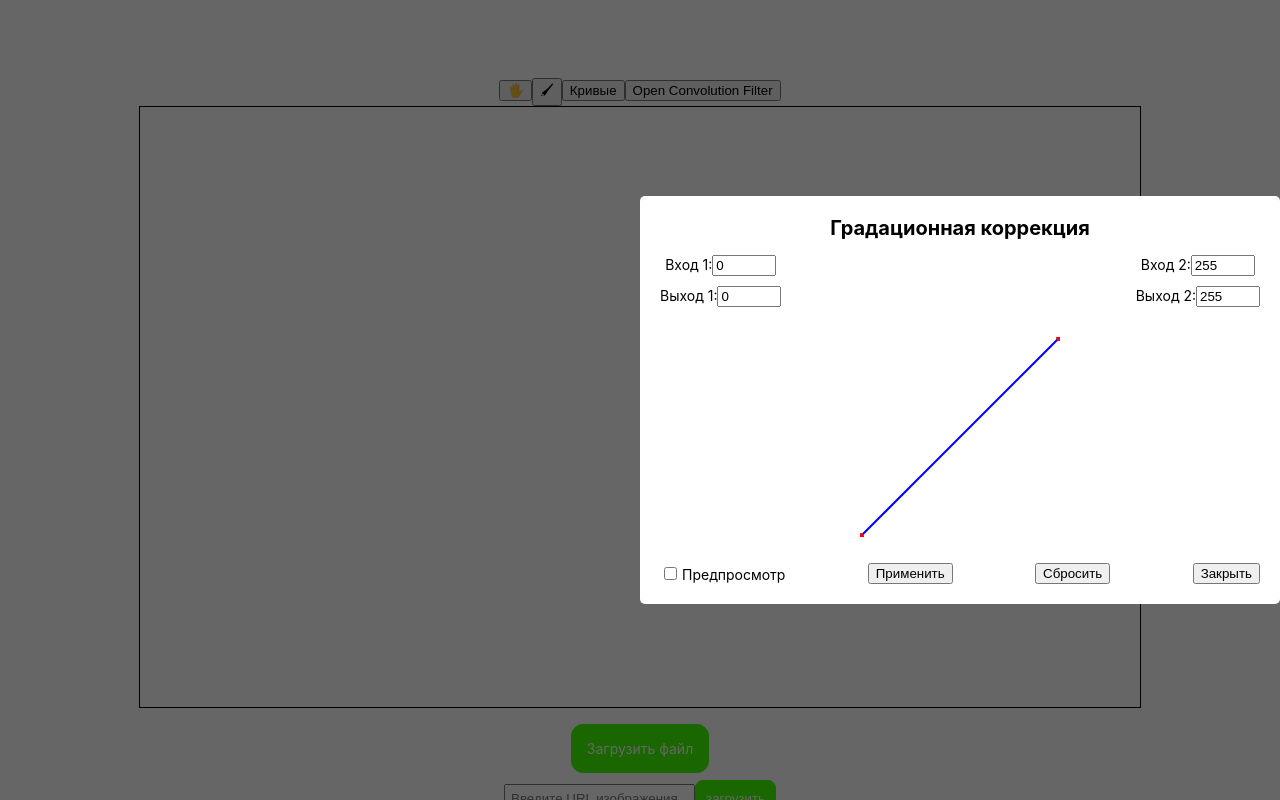
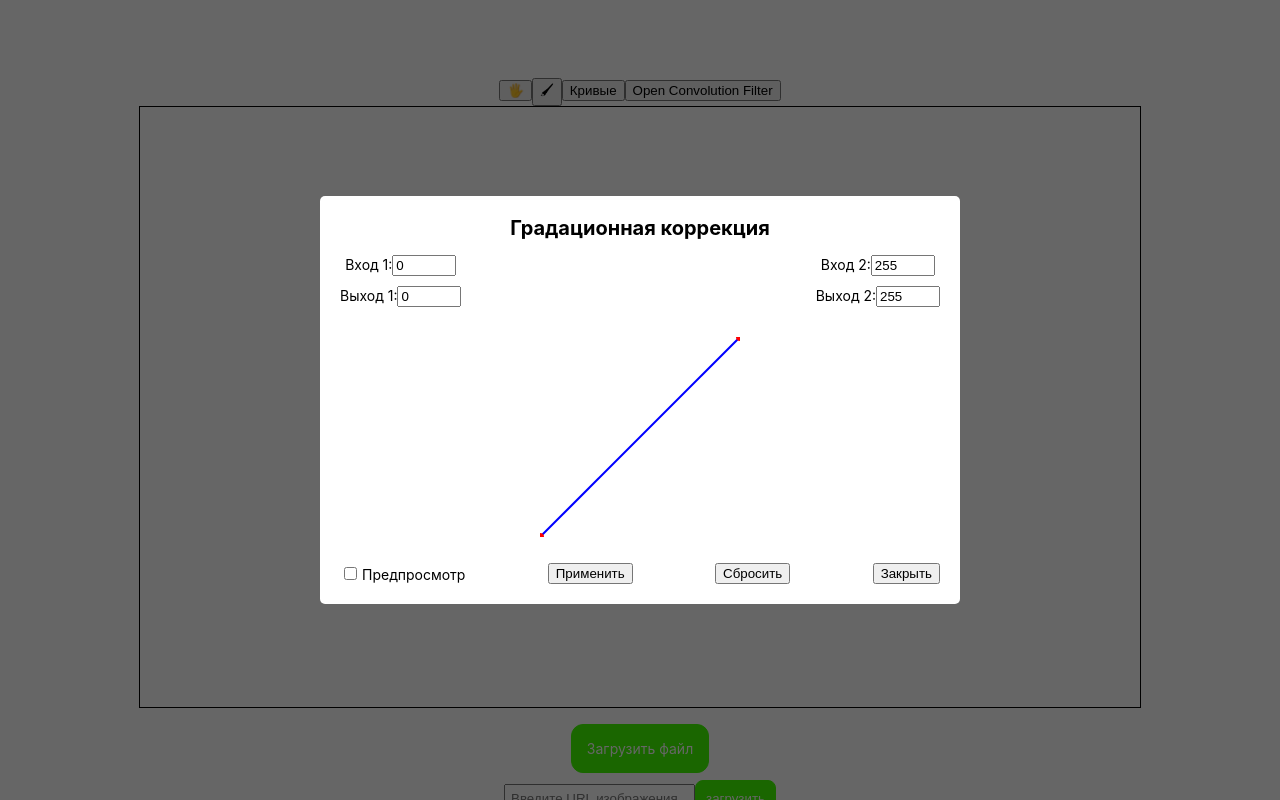
Before and after one commit to akobyansamvel/photoEditor, a React (Create React App) app: page / in a window 1280 px wide. Both pictures are taken after a click on the button "Кривые". Shown: the top 800 px of the page. Built offline with nearby package versions, Linux system fonts and the light colour scheme.

Commit message:
modal fix

```diff
--- a/src/styles/graphModal.css
+++ b/src/styles/graphModal.css
@@ -21,8 +21,9 @@
   overflow: auto;
   position: fixed;
   top: 50%;
-  transform: translateY(-50%);
-  right: 0;
+  left: 50%;
+  transform: translate(-50%, -50%);
+  z-index: 1000;
 }
 
 
```
